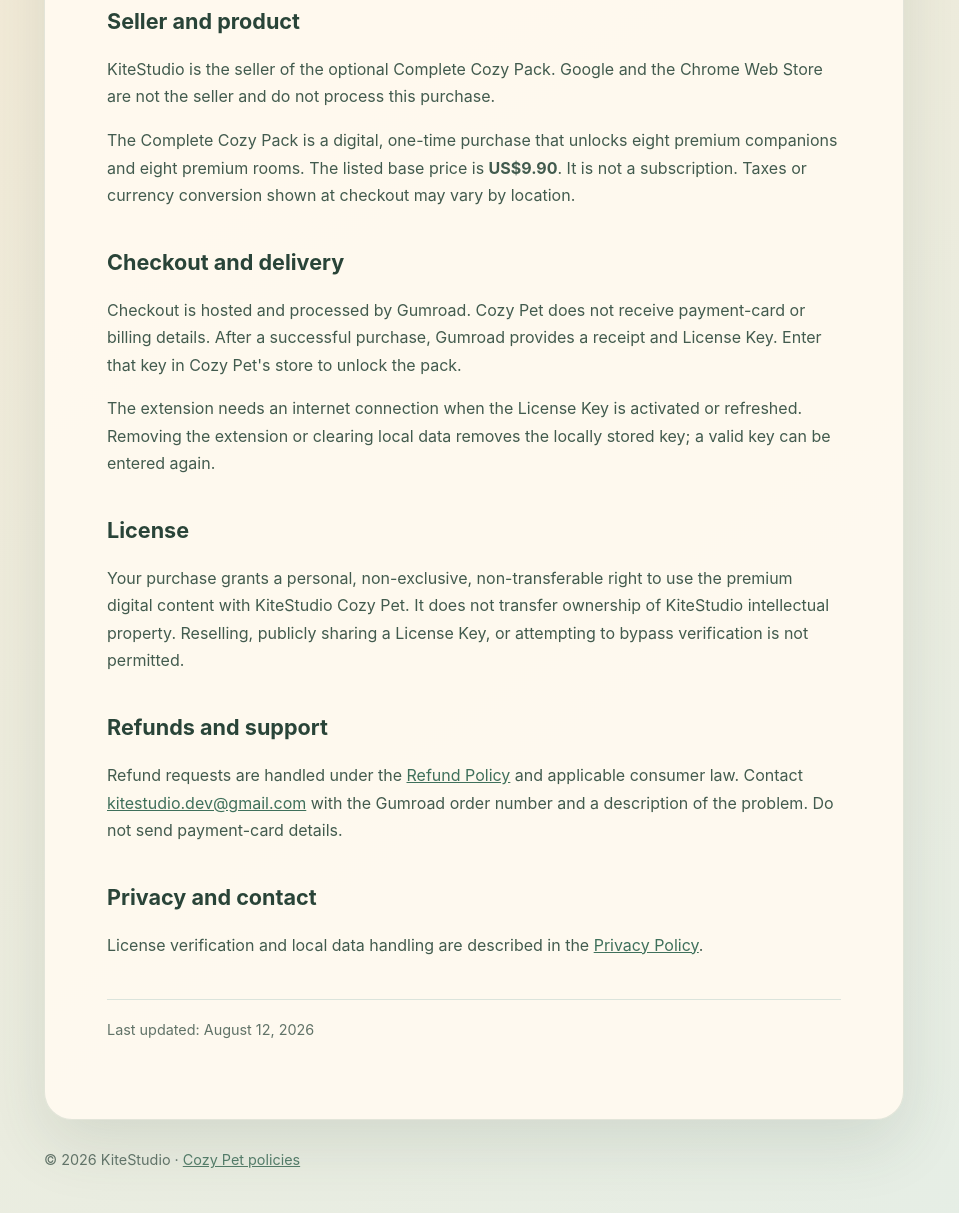
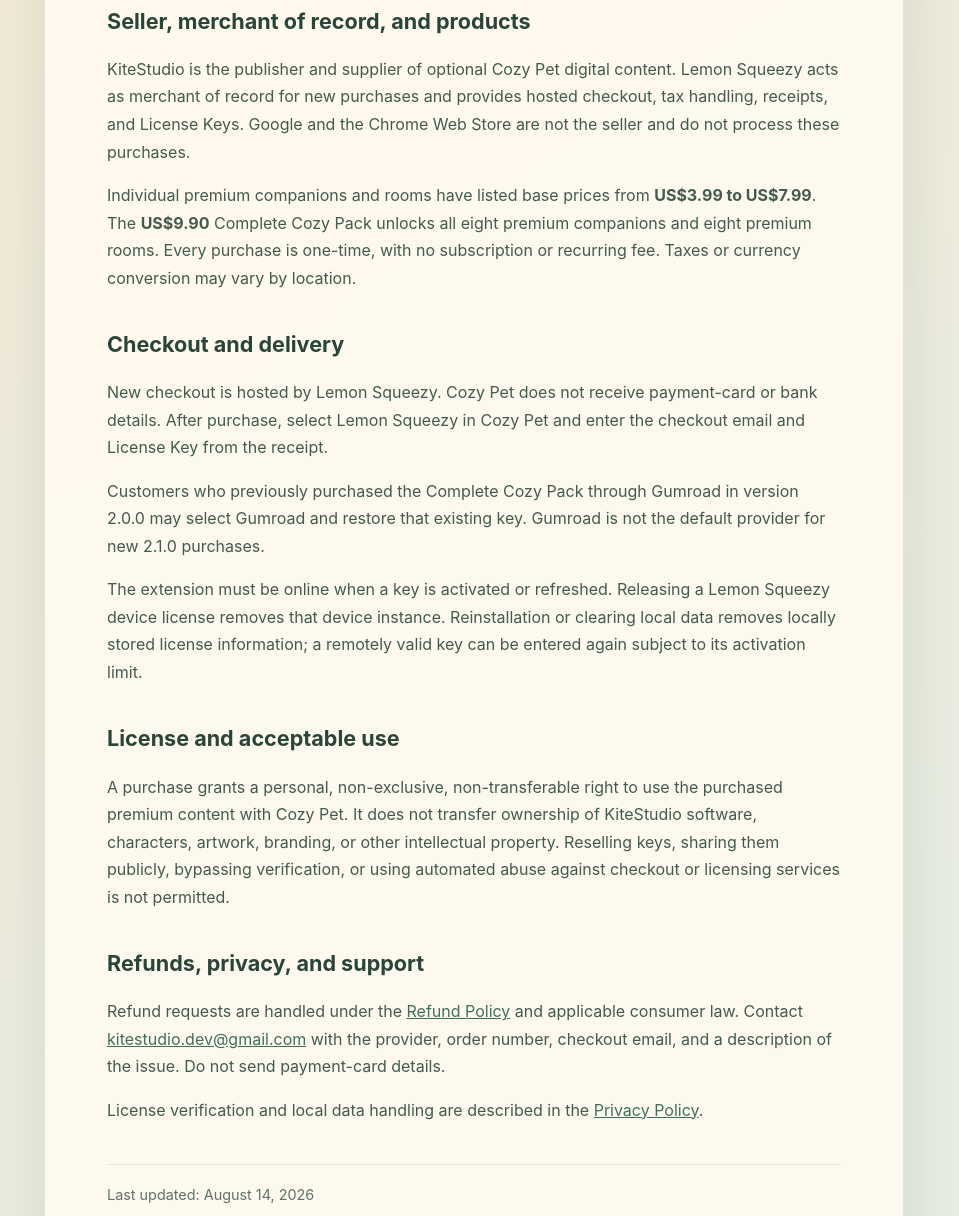
Before and after one commit to KiteStudioDev/privacy-policy, a plain HTML site: page cozy-pet/terms/index.html in a window 1280 px wide. Shown: the part 419-1635 px from the top of the page, without its empty margins (166-1125 px from the left). Drawn offline with Linux system fonts and the light colour scheme.

Commit message:
Update Cozy Pet sales terms

```diff
--- a/cozy-pet/terms/index.html
+++ b/cozy-pet/terms/index.html
@@ -1,8 +1,7 @@
-<!doctype html><html lang="en"><head><meta charset="utf-8"><meta name="viewport" content="width=device-width,initial-scale=1"><title>Sales Terms — KiteStudio Cozy Pet</title><meta name="description" content="Sales terms for the optional KiteStudio Cozy Pet Complete Cozy Pack."><link rel="stylesheet" href="../styles.css"></head><body>
+<!doctype html><html lang="en"><head><meta charset="utf-8"><meta name="viewport" content="width=device-width,initial-scale=1"><title>Sales Terms — KiteStudio Cozy Pet</title><meta name="description" content="Sales terms for optional KiteStudio Cozy Pet premium content."><link rel="stylesheet" href="../styles.css"></head><body>
 <header><a class="brand" href="../">KiteStudio Cozy Pet</a><nav><a href="../support/">Support</a><a href="../privacy/">Privacy</a><a href="./">Terms</a><a href="../refunds/">Refunds</a></nav></header>
-<main><p class="eyebrow">SALES TERMS</p><h1>One pack. One payment. No subscription.</h1><p class="summary">Terms for purchasing and using the optional KiteStudio Cozy Pet Complete Cozy Pack.</p>
-<h2>Seller and product</h2><p>KiteStudio is the seller of the optional Complete Cozy Pack. Google and the Chrome Web Store are not the seller and do not process this purchase.</p><p>The Complete Cozy Pack is a digital, one-time purchase that unlocks eight premium companions and eight premium rooms. The listed base price is <strong>US$9.90</strong>. It is not a subscription. Taxes or currency conversion shown at checkout may vary by location.</p>
-<h2>Checkout and delivery</h2><p>Checkout is hosted and processed by Gumroad. Cozy Pet does not receive payment-card or billing details. After a successful purchase, Gumroad provides a receipt and License Key. Enter that key in Cozy Pet's store to unlock the pack.</p><p>The extension needs an internet connection when the License Key is activated or refreshed. Removing the extension or clearing local data removes the locally stored key; a valid key can be entered again.</p>
-<h2>License</h2><p>Your purchase grants a personal, non-exclusive, non-transferable right to use the premium digital content with KiteStudio Cozy Pet. It does not transfer ownership of KiteStudio intellectual property. Reselling, publicly sharing a License Key, or attempting to bypass verification is not permitted.</p>
-<h2>Refunds and support</h2><p>Refund requests are handled under the <a href="../refunds/">Refund Policy</a> and applicable consumer law. Contact <a href="mailto:kitestudio.dev@gmail.com">kitestudio.dev@gmail.com</a> with the Gumroad order number and a description of the problem. Do not send payment-card details.</p>
-<h2>Privacy and contact</h2><p>License verification and local data handling are described in the <a href="../privacy/">Privacy Policy</a>.</p><p class="meta">Last updated: August 12, 2026</p></main><footer>© 2026 KiteStudio · <a href="../">Cozy Pet policies</a></footer></body></html>
+<main><p class="eyebrow">SALES TERMS</p><h1>Choose one favorite or collect them all.</h1><p class="summary">Terms for optional one-time premium companions, rooms, and the Complete Cozy Pack.</p>
+<h2>Seller, merchant of record, and products</h2><p>KiteStudio is the publisher and supplier of optional Cozy Pet digital content. Lemon Squeezy acts as merchant of record for new purchases and provides hosted checkout, tax handling, receipts, and License Keys. Google and the Chrome Web Store are not the seller and do not process these purchases.</p><p>Individual premium companions and rooms have listed base prices from <strong>US$3.99 to US$7.99</strong>. The <strong>US$9.90</strong> Complete Cozy Pack unlocks all eight premium companions and eight premium rooms. Every purchase is one-time, with no subscription or recurring fee. Taxes or currency conversion may vary by location.</p>
+<h2>Checkout and delivery</h2><p>New checkout is hosted by Lemon Squeezy. Cozy Pet does not receive payment-card or bank details. After purchase, select Lemon Squeezy in Cozy Pet and enter the checkout email and License Key from the receipt.</p><p>Customers who previously purchased the Complete Cozy Pack through Gumroad in version 2.0.0 may select Gumroad and restore that existing key. Gumroad is not the default provider for new 2.1.0 purchases.</p><p>The extension must be online when a key is activated or refreshed. Releasing a Lemon Squeezy device license removes that device instance. Reinstallation or clearing local data removes locally stored license information; a remotely valid key can be entered again subject to its activation limit.</p>
+<h2>License and acceptable use</h2><p>A purchase grants a personal, non-exclusive, non-transferable right to use the purchased premium content with Cozy Pet. It does not transfer ownership of KiteStudio software, characters, artwork, branding, or other intellectual property. Reselling keys, sharing them publicly, bypassing verification, or using automated abuse against checkout or licensing services is not permitted.</p>
+<h2>Refunds, privacy, and support</h2><p>Refund requests are handled under the <a href="../refunds/">Refund Policy</a> and applicable consumer law. Contact <a href="mailto:kitestudio.dev@gmail.com">kitestudio.dev@gmail.com</a> with the provider, order number, checkout email, and a description of the issue. Do not send payment-card details.</p><p>License verification and local data handling are described in the <a href="../privacy/">Privacy Policy</a>.</p><p class="meta">Last updated: August 14, 2026</p></main><footer>© 2026 KiteStudio · <a href="../">Cozy Pet policies</a></footer></body></html>
```
